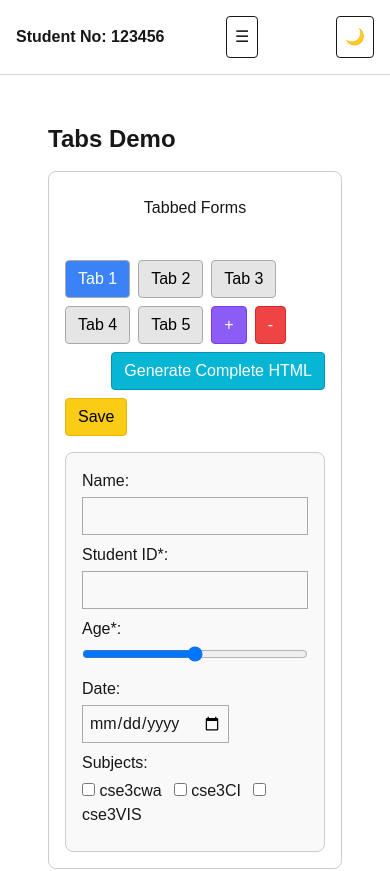
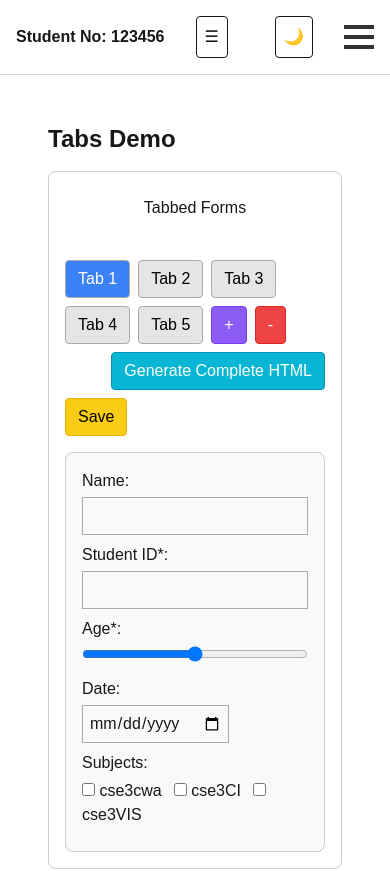
Before and after one commit to Sadaat17/cwa-Assignment, a Next.js app: page / in a window 390 px wide. Shown: the top 871 px of the page. Built offline with nearby package versions, Linux system fonts and the light colour scheme.

Commit message:
HamburgerMenu Component added

```diff
--- /dev/null
+++ b/components/HamburgerMenu.module.css
@@ -0,0 +1,63 @@
+/* app/Components/HamburgerMenu.module.css */
+.container {
+    position: relative;
+}
+
+.hamburger {
+    cursor: pointer;
+    display: flex;
+    flex-direction: column;
+    justify-content: space-around;
+    width: 30px;
+    height: 30px;
+}
+
+.bar,
+.barOpen {
+    width: 100%;
+    height: 4px;
+    background-color: #333;
+    transition: all 0.3s ease;
+}
+
+.barOpen:nth-child(1) {
+    transform: rotate(45deg) translate(5px, 5px);
+}
+
+.barOpen:nth-child(2) {
+    opacity: 0;
+}
+
+.barOpen:nth-child(3) {
+    transform: rotate(-45deg) translate(5px, -5px);
+}
+
+.menu {
+    display: none;
+}
+
+.menuOpen {
+    display: block;
+    position: absolute;
+    top: 40px;
+    left: 0;
+    background-color: white;
+    box-shadow: 0 4px 8px rgba(0, 0, 0, 0.1);
+    width: 200px;
+}
+
+.menuOpen ul {
+    list-style: none;
+    padding: 0;
+    margin: 0;
+}
+
+.menuOpen li {
+    padding: 10px;
+    border-bottom: 1px solid #ddd;
+}
+
+.menuOpen li a {
+    text-decoration: none;
+    color: #333;
+}
--- /dev/null
+++ b/components/HamburgerMenu.tsx
@@ -0,0 +1,31 @@
+'use client'
+import { useState } from 'react';
+import styles from './HamburgerMenu.module.css';
+
+const HamburgerMenu = () => {
+    const [isOpen, setIsOpen] = useState(false);
+
+    const toggleMenu = () => {
+        setIsOpen(!isOpen);
+    };
+
+    return (
+        <div className={styles.container}>
+            <div className={styles.hamburger} onClick={toggleMenu}>
+                <div className={isOpen ? styles.barOpen : styles.bar}></div>
+                <div className={isOpen ? styles.barOpen : styles.bar}></div>
+                <div className={isOpen ? styles.barOpen : styles.bar}></div>
+            </div>
+            <nav className={isOpen ? styles.menuOpen : styles.menu}>
+                <ul>
+                    <li><a href="/">Home</a></li>
+                    <li><a href="/about">About</a></li>
+                    <li><a href="/services">Services</a></li>
+                    <li><a href="/contact">Contact</a></li>
+                </ul>
+            </nav>
+        </div>
+    );
+};
+
+export default HamburgerMenu;
--- a/components/Header.tsx
+++ b/components/Header.tsx
@@ -3,6 +3,7 @@
 import Link from "next/link";
 import { useState } from "react";
 import ThemeToggle from "./Themetoggle";
+import HamburgerMenu from "./HamburgerMenu";
 
 export default function Header() {
     const [open, setOpen] = useState(false);
@@ -41,6 +42,7 @@ export default function Header() {
                     </ul>
                 </nav>
                 <ThemeToggle />
+                <HamburgerMenu />
             </div>
         </header>
     );
```
